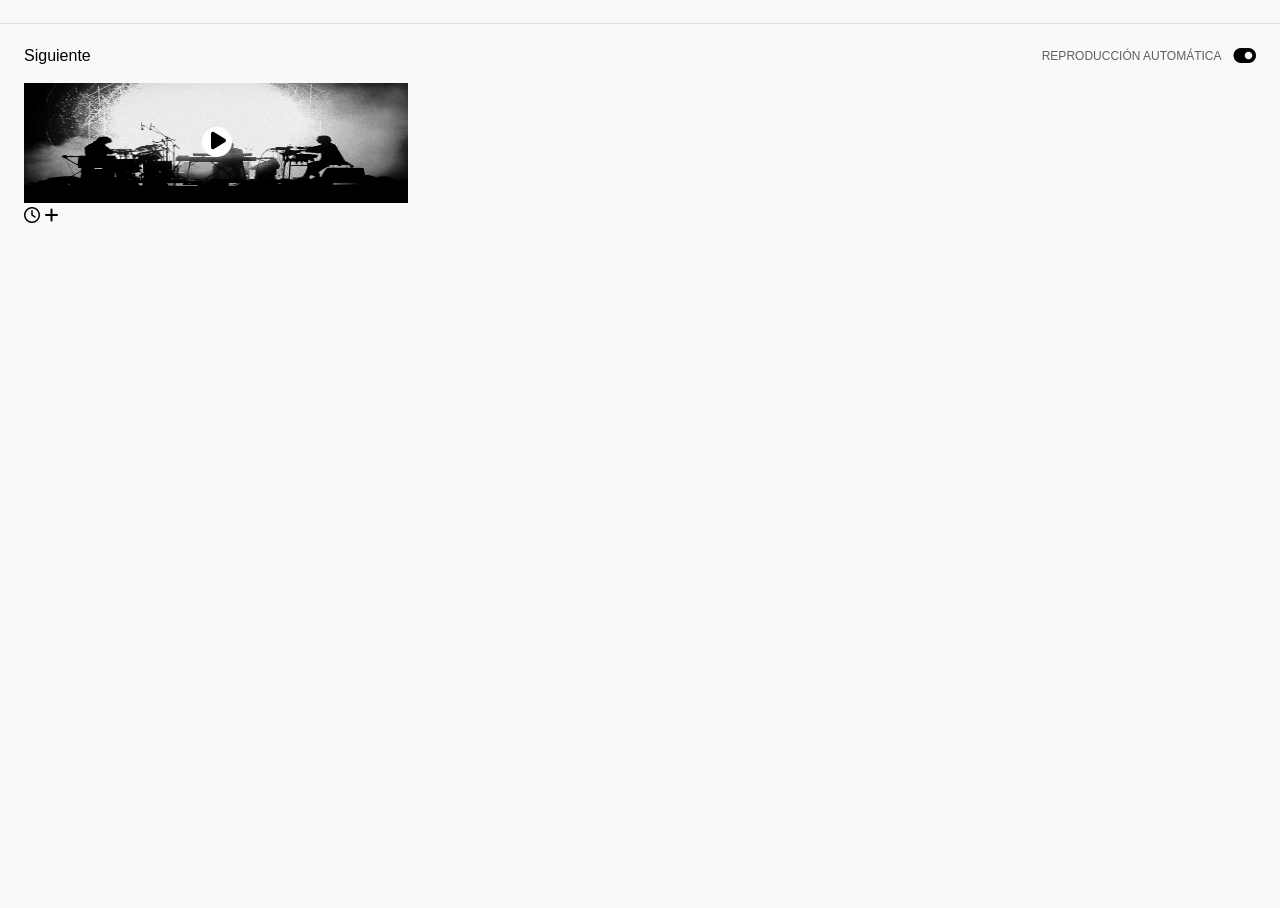
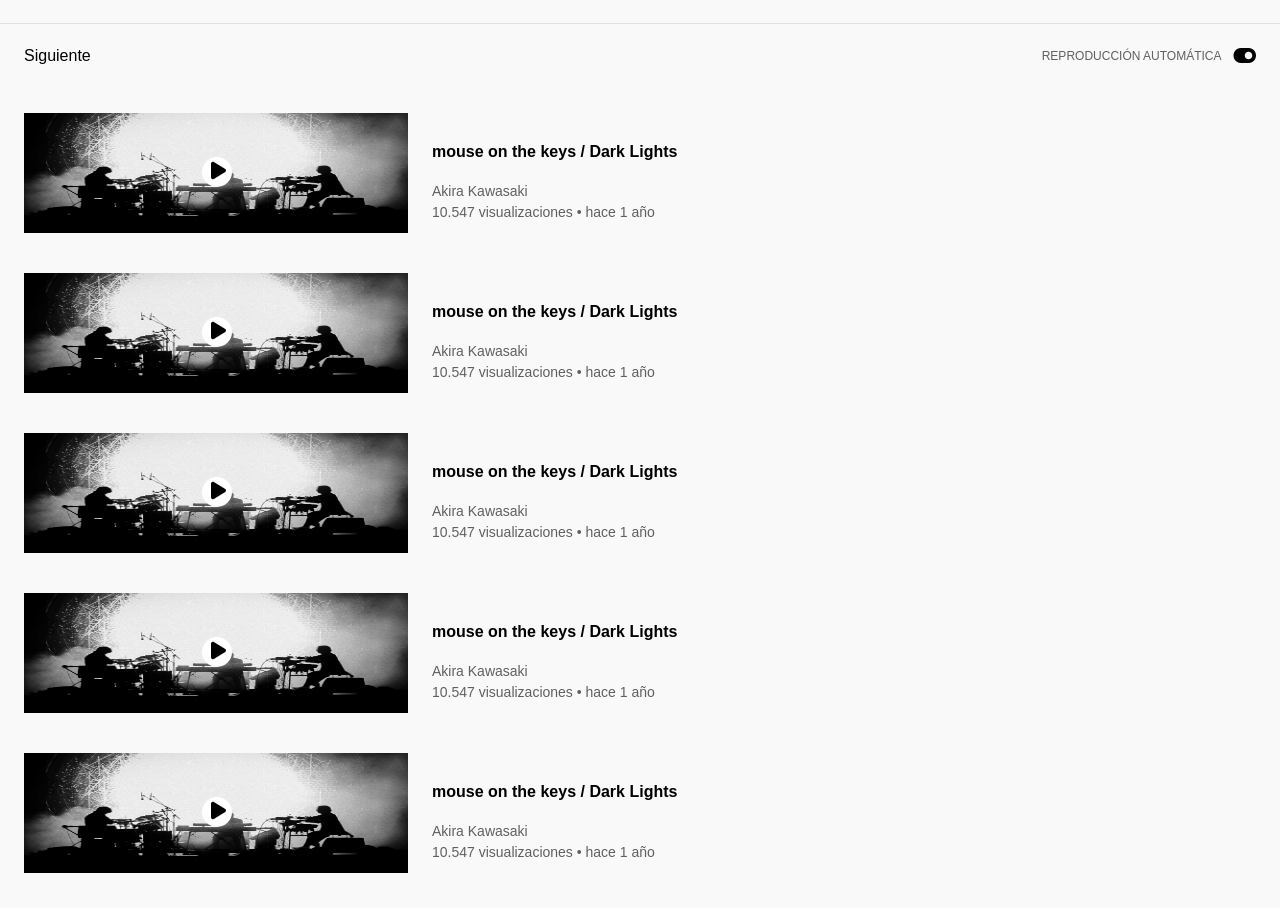
Before and after one commit to AdrianaEG/clon-youtube, a plain HTML site: page index.html in a window 1280 px wide. Shown: the part 748-1656 px from the top of the page. Before the commit the page ends 973 px from the top, so only its background shows below. Drawn offline with Linux system fonts and the light colour scheme.

Commit message:
Agrego videos sugeridos

```diff
--- a/css/styles.css
+++ b/css/styles.css
@@ -256,3 +256,38 @@ main .sugerencias .contenedor-videos-siguientes .video-sugerido .video-play{
 main .sugerencias .contenedor-videos-siguientes .video-sugerido .video-play i{
     margin: 4px 9px;
 }
+
+main .sugerencias .contenedor-videos-siguientes .video-sugerido .video-img .video-actions{
+    /*display: flex;
+    flex-direction: column;*/
+    display: none;
+    font-size: 20px;
+    width: 30px;
+    text-align: center;
+    position: absolute;
+    top: 0;
+    right: 0;
+}
+
+main .sugerencias .contenedor-videos-siguientes .video-sugerido:hover main .sugerencias .contenedor-videos-siguientes .video-sugerido .video-img .video-actions{
+    display: flex;
+    flex-direction: column;
+}
+
+main .sugerencias .contenedor-videos-siguientes .video-sugerido .video-img .video-actions i{
+    background-color: #fff;
+    margin: 3px 5px;
+}
+
+main .sugerencias .contenedor-videos-siguientes .video-sugerido{
+    display: flex;
+    flex-direction: row;
+    align-items: center;
+    margin: 30px 0;
+}
+
+main .sugerencias .contenedor-videos-siguientes .video-sugerido .video-datos p{
+    font-size: 14px;
+    color: #606060;
+    margin: 0 0 5px 0;
+}
--- a/index.html
+++ b/index.html
@@ -92,6 +92,79 @@
                             <i class="fas fa-plus"></i>
                         </div>
                     </div>
+                    <div class="video-datos">
+                        <h4>mouse on the keys / Dark Lights</h4>
+                        <p>Akira Kawasaki</p>
+                        <p>10.547 visualizaciones • hace 1 año</p>
+                    </div>
+                </article>
+                <article class="video-sugerido">
+                    <div class="video-img">
+                        <img src="img/imagen.jpg" alt="imagen del video">
+                        <div class="video-play">
+                            <i class="fas fa-play"></i>
+                        </div>
+                        <div class="video-actions">
+                            <i class="far fa-clock"></i>
+                            <i class="fas fa-plus"></i>
+                        </div>
+                    </div>
+                    <div class="video-datos">
+                        <h4>mouse on the keys / Dark Lights</h4>
+                        <p>Akira Kawasaki</p>
+                        <p>10.547 visualizaciones • hace 1 año</p>
+                    </div>
+                </article>
+                <article class="video-sugerido">
+                    <div class="video-img">
+                        <img src="img/imagen.jpg" alt="imagen del video">
+                        <div class="video-play">
+                            <i class="fas fa-play"></i>
+                        </div>
+                        <div class="video-actions">
+                            <i class="far fa-clock"></i>
+                            <i class="fas fa-plus"></i>
+                        </div>
+                    </div>
+                    <div class="video-datos">
+                        <h4>mouse on the keys / Dark Lights</h4>
+                        <p>Akira Kawasaki</p>
+                        <p>10.547 visualizaciones • hace 1 año</p>
+                    </div>
+                </article>
+                <article class="video-sugerido">
+                    <div class="video-img">
+                        <img src="img/imagen.jpg" alt="imagen del video">
+                        <div class="video-play">
+                            <i class="fas fa-play"></i>
+                        </div>
+                        <div class="video-actions">
+                            <i class="far fa-clock"></i>
+                            <i class="fas fa-plus"></i>
+                        </div>
+                    </div>
+                    <div class="video-datos">
+                        <h4>mouse on the keys / Dark Lights</h4>
+                        <p>Akira Kawasaki</p>
+                        <p>10.547 visualizaciones • hace 1 año</p>
+                    </div>
+                </article>
+                <article class="video-sugerido">
+                    <div class="video-img">
+                        <img src="img/imagen.jpg" alt="imagen del video">
+                        <div class="video-play">
+                            <i class="fas fa-play"></i>
+                        </div>
+                        <div class="video-actions">
+                            <i class="far fa-clock"></i>
+                            <i class="fas fa-plus"></i>
+                        </div>
+                    </div>
+                    <div class="video-datos">
+                        <h4>mouse on the keys / Dark Lights</h4>
+                        <p>Akira Kawasaki</p>
+                        <p>10.547 visualizaciones • hace 1 año</p>
+                    </div>
                 </article>
             </div>
         </aside>
```
